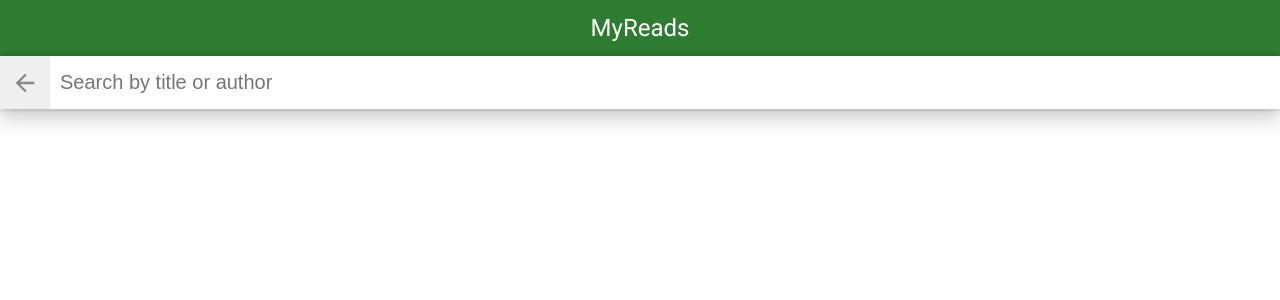
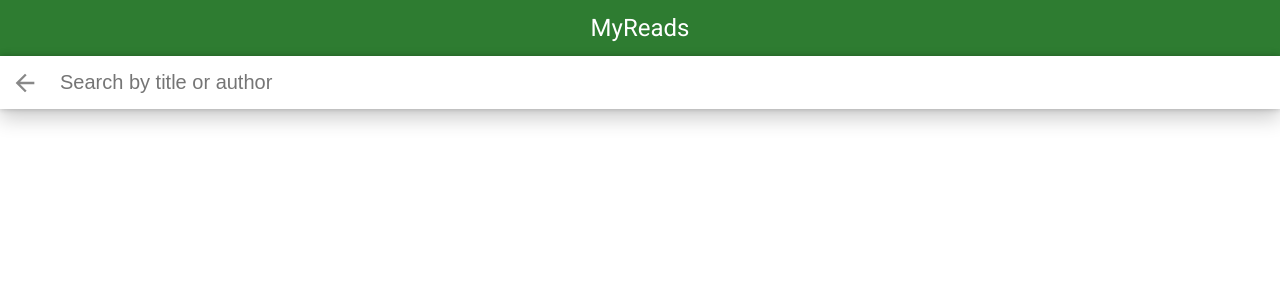
Before and after one commit to giovanizanetti/MY-READS-APP, a React (Create React App) app: page /search in a window 1280 px wide. Shown: the top 300 px of the page. Built offline with nearby package versions, Linux system fonts and the light colour scheme.

Commit message:
feat: connect search bar return button

```diff
--- a/src/components/Search/search.js
+++ b/src/components/Search/search.js
@@ -1,10 +1,11 @@
+import { BrowserRouter as Router, Switch, Route, Link } from 'react-router-dom'
 const Search = () => {
   return (
     <div className='search-books'>
       <div className='search-books-bar'>
-        <button className='close-search' onClick={() => this.setState({ showSearchPage: false })}>
+        <Link className='close-search' to='/'>
           Close
-        </button>
+        </Link>
         <div className='search-books-input-wrapper'>
           {/*
                   NOTES: The search from BooksAPI is limited to a particular set of search terms.
```
Also changed, not shown: src/App.js (+0 -10 lines).
